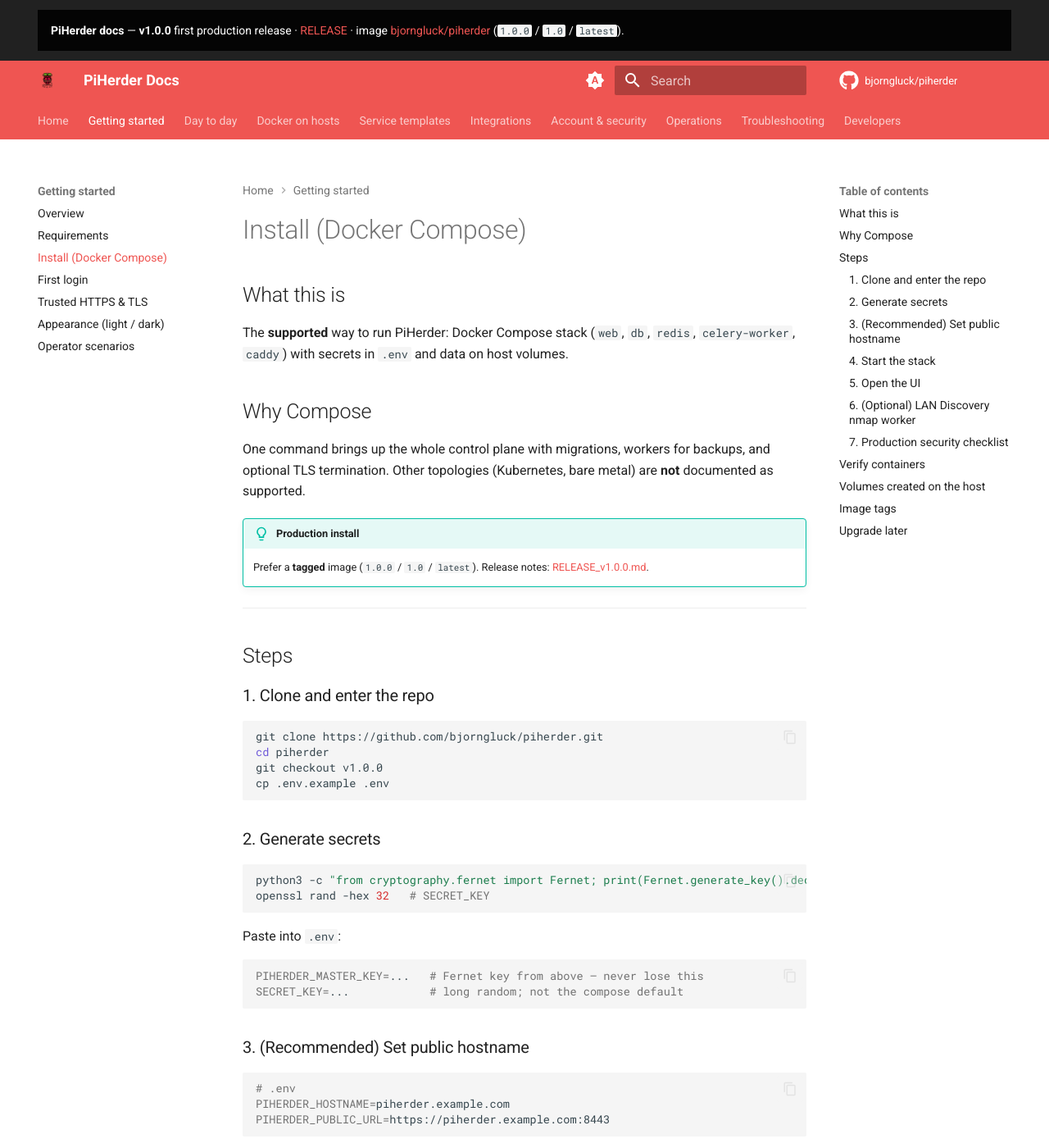
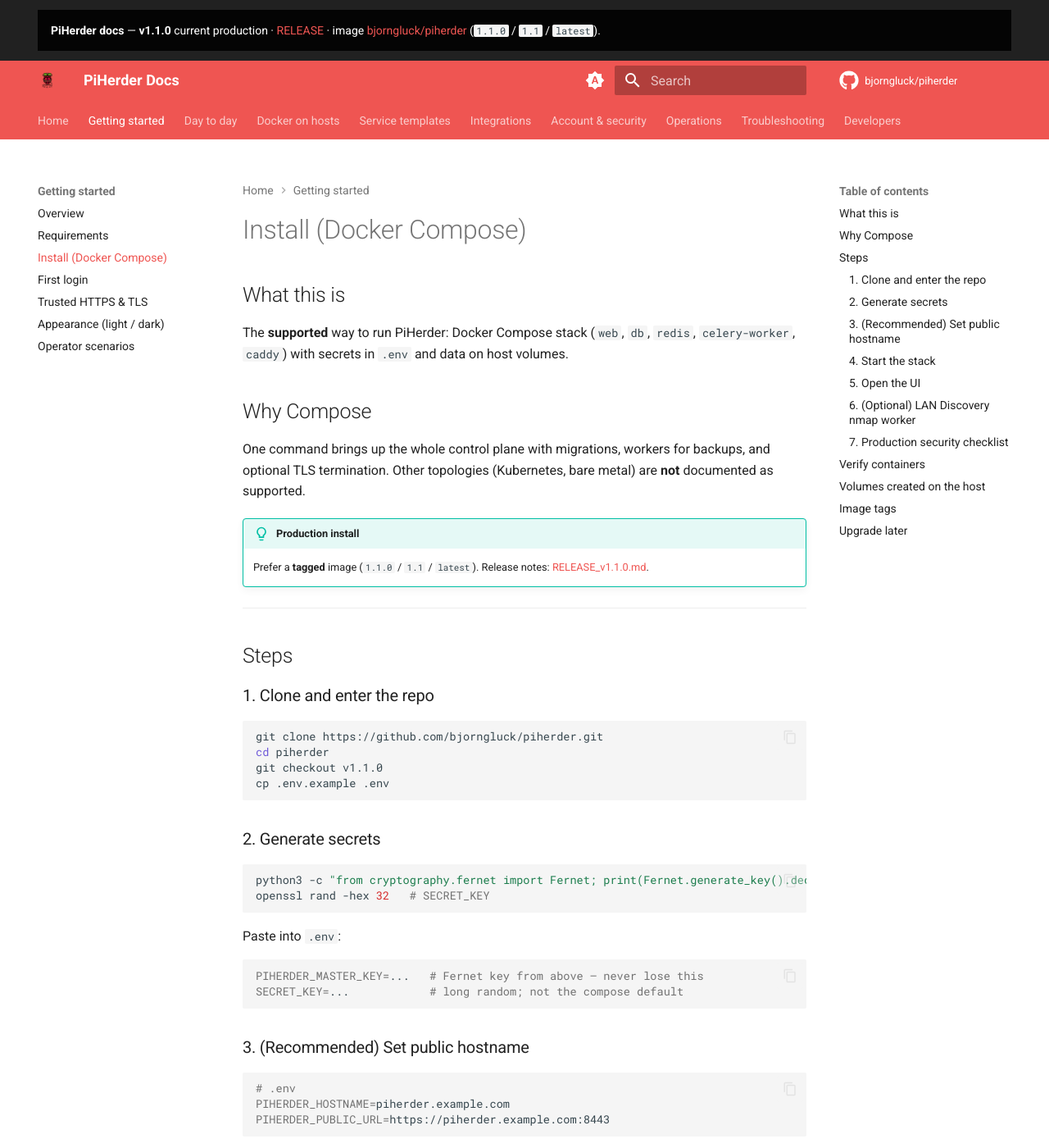
Before and after one commit to bjorngluck/piherder, an MkDocs documentation site: the page built from wiki/getting-started/install.md, in a window 1280 px wide and 1400 px high. Shown: the whole window at 82% size. Built offline with MkDocs 1.6.1 and Material for MkDocs 9.7.7, drawn with Linux system fonts in a browser that asks for light colours; comment, search, counter and statistics services are not loaded; some of the changed text lies outside the part shown.

Commit message:
docs(wiki): point production banner and install pins at v1.1.0
MkDocs Pages deploys from main; the announce bar still claimed v1.0.0
as current and linked RELEASE_v1.0.0. Align banner, install, and secrets
troubleshooting with the v1.1.0 production line.

````diff
--- a/wiki/getting-started/install.md
+++ b/wiki/getting-started/install.md
@@ -9,7 +9,7 @@
 One command brings up the whole control plane with migrations, workers for backups, and optional TLS termination. Other topologies (Kubernetes, bare metal) are **not** documented as supported.
 
 !!! tip "Production install"
-    Prefer a **tagged** image (`1.0.0` / `1.0` / `latest`). Release notes: [RELEASE_v1.0.0.md](https://github.com/bjorngluck/piherder/blob/main/docs/RELEASE_v1.0.0.md).
+    Prefer a **tagged** image (`1.1.0` / `1.1` / `latest`). Release notes: [RELEASE_v1.1.0.md](https://github.com/bjorngluck/piherder/blob/main/docs/RELEASE_v1.1.0.md).
 
 ---
 
@@ -20,7 +20,7 @@
 ```bash
 git clone https://github.com/bjorngluck/piherder.git
 cd piherder
-git checkout v1.0.0
+git checkout v1.1.0
 cp .env.example .env
 ```
 
@@ -62,7 +62,7 @@
 To pin a release tag:
 
 ```bash
-PIHERDER_IMAGE=bjorngluck/piherder:1.0.0 docker compose up -d
+PIHERDER_IMAGE=bjorngluck/piherder:1.1.0 docker compose up -d
 ```
 
 ### 5. Open the UI
@@ -146,7 +146,7 @@
 
 ```bash
 git fetch --tags
-git checkout v1.0.0    # or later 1.0.x
+git checkout v1.1.0    # or later 1.1.x
 docker compose pull
 docker compose up -d
 ```
--- a/wiki/overrides/main.html
+++ b/wiki/overrides/main.html
@@ -5,11 +5,11 @@
     <div class="md-banner__inner md-grid md-typeset">
       <p>
         <strong>PiHerder docs</strong> —
-        <strong>v1.0.0</strong> first production release ·
-        <a href="https://github.com/bjorngluck/piherder/blob/main/docs/RELEASE_v1.0.0.md">RELEASE</a>
+        <strong>v1.1.0</strong> current production ·
+        <a href="https://github.com/bjorngluck/piherder/blob/main/docs/RELEASE_v1.1.0.md">RELEASE</a>
         · image
         <a href="https://hub.docker.com/r/bjorngluck/piherder">bjorngluck/piherder</a>
-        (<code>1.0.0</code> / <code>1.0</code> / <code>latest</code>).
+        (<code>1.1.0</code> / <code>1.1</code> / <code>latest</code>).
       </p>
     </div>
   </aside>
````
Also changed, not shown: wiki/troubleshooting/templates-docker.md (+3 -1 lines).
